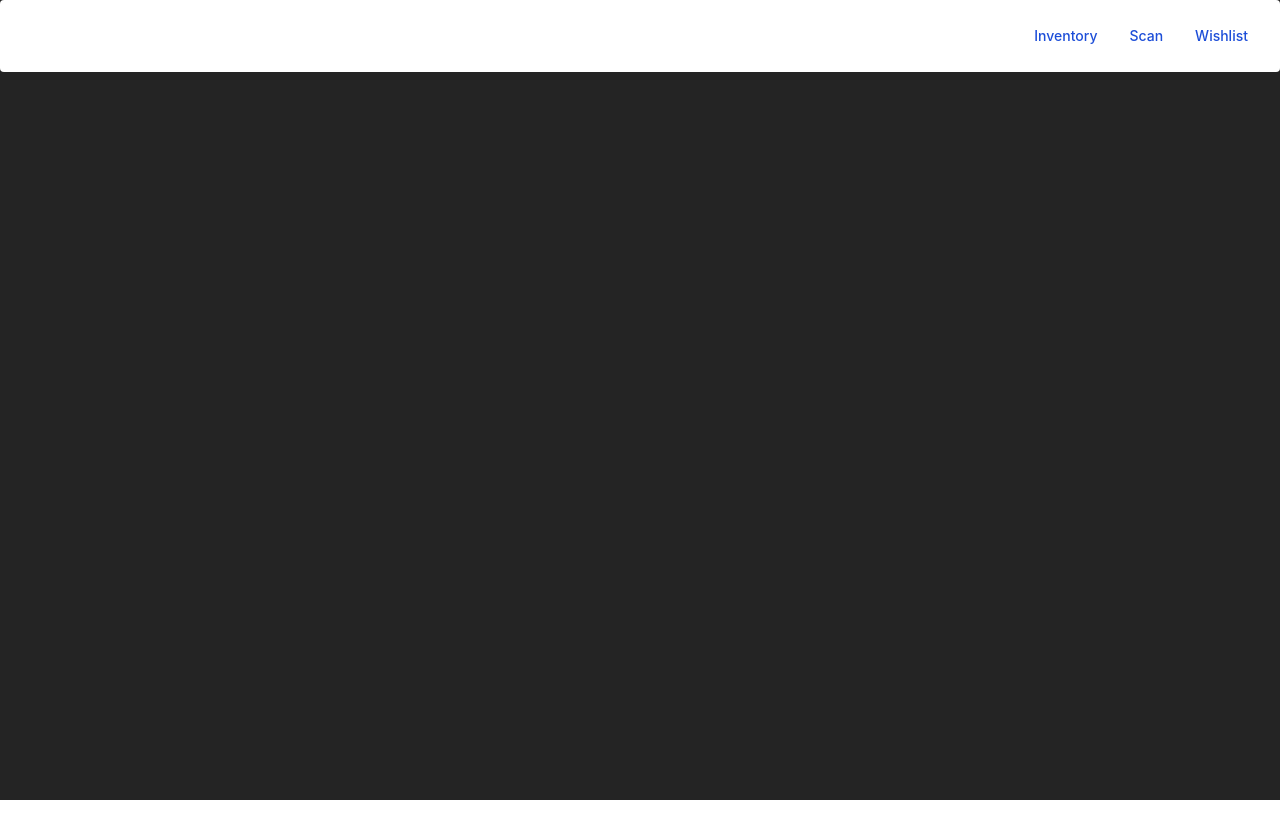
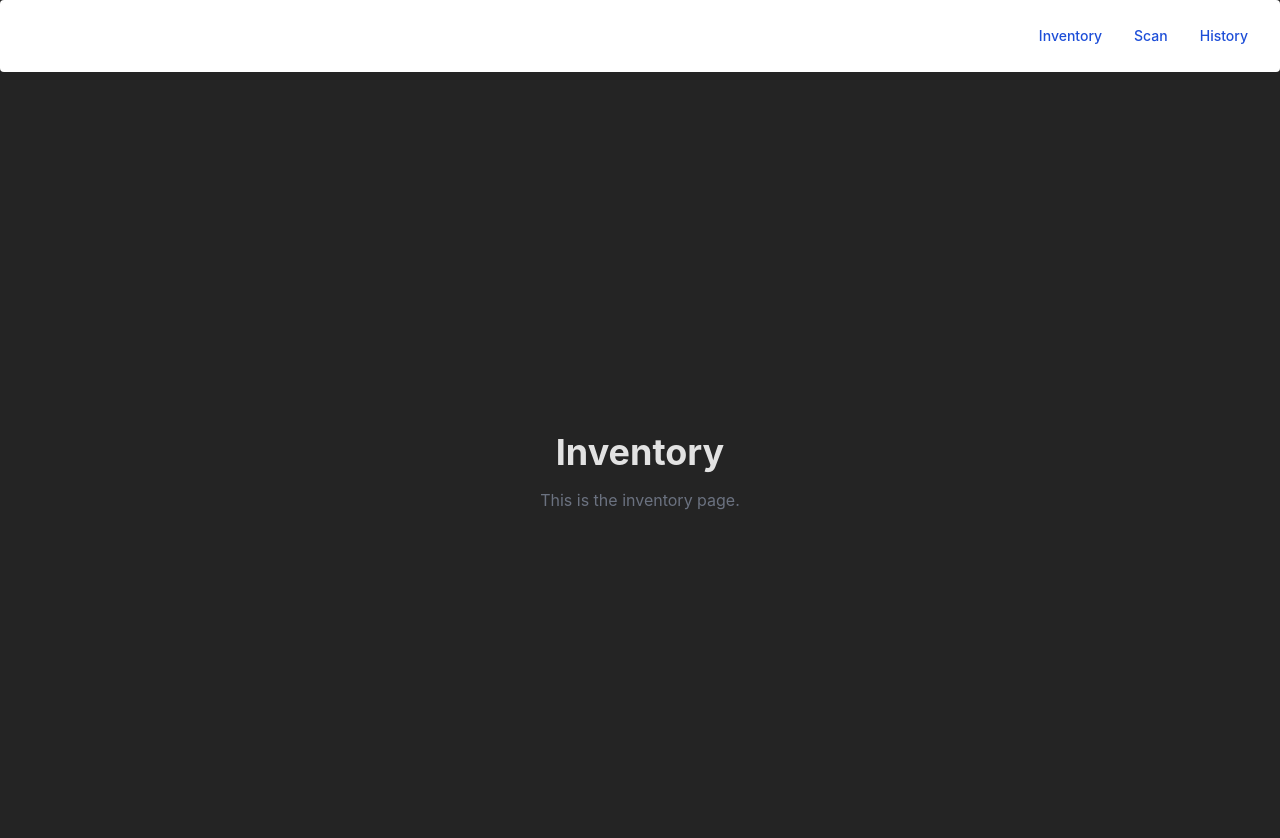
Before and after one commit to vinceyyyyyy/Project-Seltzer, a React (Vite) app in the folder frontend/: page / in a window 1280 px wide. Shown: the top 838 px of the page. Before the commit the page ends 800 px from the top, so only its background shows below. Built offline with nearby package versions, Linux system fonts and the light colour scheme.

Commit message:
refactor: replace wishlist with history

```diff
--- a/frontend/src/App.tsx
+++ b/frontend/src/App.tsx
@@ -1,15 +1,14 @@
-import { useState } from "react";
 import { createBrowserRouter, RouterProvider, Route } from "react-router-dom";
 
 import Root from "./routes/Root";
 import Inventory from "./pages/inventory";
 import Scan from "./pages/scan";
-import Wishlist from "./pages/wishlist";
+import History from "./pages/history";
 
 const menuItems = [
   { name: "Inventory", path: "/inventory" },
   { name: "Scan", path: "/scan" },
-  { name: "Wishlist", path: "/wishlist" },
+  { name: "History", path: "/history" },
 ];
 
 const router = createBrowserRouter([
@@ -17,16 +16,15 @@ const router = createBrowserRouter([
     path: "/",
     element: <Root menuItems={menuItems} />,
     children: [
+      { path: "/", element: <Inventory /> },
       { path: "inventory", element: <Inventory /> },
       { path: "scan", element: <Scan /> },
-      { path: "wishlist", element: <Wishlist /> },
+      { path: "history", element: <History /> },
     ],
   },
 ]);
 
 function App() {
-  const [count, setCount] = useState(0);
-
   return (
     <div className={"w-full"}>
       <RouterProvider router={router} />
--- a/frontend/src/pages/wishlist/index.tsx
+++ b/frontend/src/pages/history/index.tsx
@@ -1,12 +1,12 @@
 import React from "react";
 
-export default function Wishlist() {
+export default function History() {
   return (
     <div className="container mx-auto">
       <div className="flex flex-col items-center justify-center min-h-screen py-2">
         <div className="flex flex-col items-center justify-center w-full space-y-4">
-          <h1 className="text-4xl font-bold">Wishlist</h1>
-          <p className="text-gray-500">This is the wishlist page.</p>
+          <h1 className="text-4xl font-bold">History</h1>
+          <p className="text-gray-500">This is the history page.</p>
         </div>
       </div>
     </div>
```
